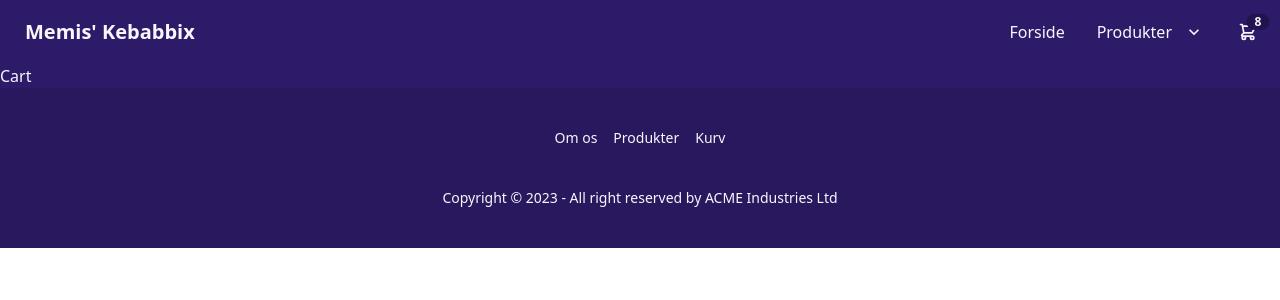
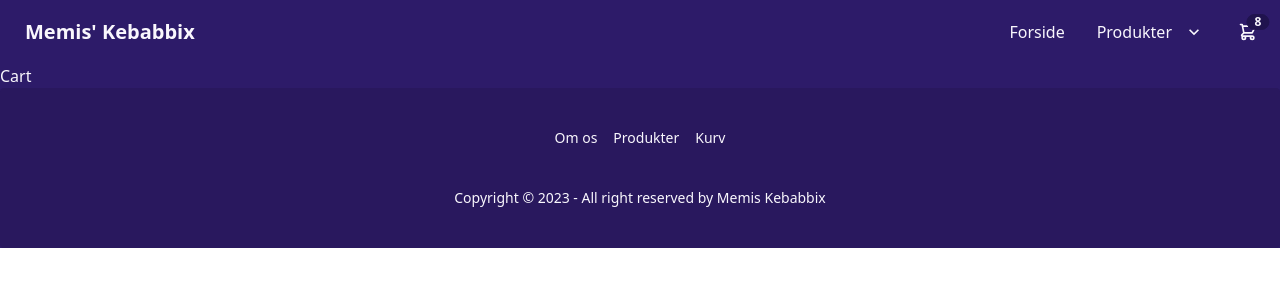
Before and after one commit to marcelcph/Laravel-WordPress-API-comparison, a React (Create React App) app in the folder react-frontend/: page /cart in a window 1280 px wide. Shown: the top 300 px of the page. Built offline with nearby package versions, Linux system fonts and the light colour scheme.

Commit message:
Update Footer.js

```diff
--- a/react-frontend/src/components/Footer.js
+++ b/react-frontend/src/components/Footer.js
@@ -10,7 +10,7 @@ function Footer() {
           <a class="link link-hover">Kurv</a>
         </div>
         <div>
-          <p>Copyright © 2023 - All right reserved by ACME Industries Ltd</p>
+          <p>Copyright © 2023 - All right reserved by Memis Kebabbix</p>
         </div>
       </footer>
     </>
```
